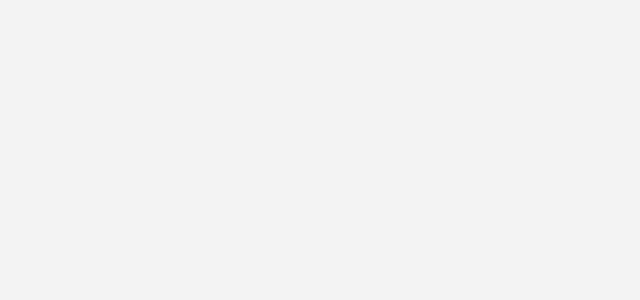
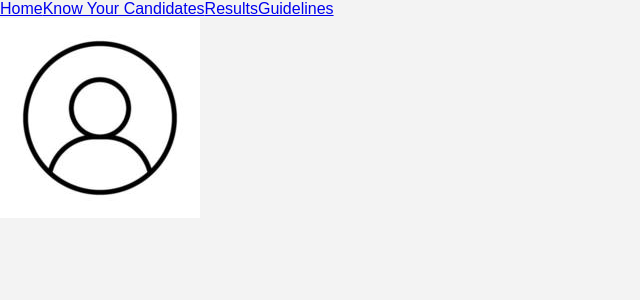
Before and after one commit to ASU-N/uff, a React (Create React App) app in the folder frontend/: page /home in a window 1280 px wide. Shown: the top 300 px of the page, without its empty margins (0-640 px from the left). Built offline with nearby package versions, Linux system fonts and the light colour scheme.

Commit message:
EndPoint for Login Created & Routes work Properly

```diff
--- a/frontend/package.json
+++ b/frontend/package.json
@@ -3,6 +3,7 @@
   "version": "0.1.0",
   "private": true,
   "dependencies": {
+    "axios": "^1.7.9",
     "cra-template": "1.2.0",
     "react": "^19.0.0",
     "react-dom": "^19.0.0",
--- a/frontend/src/layout/HomeLayout.js
+++ b/frontend/src/layout/HomeLayout.js
@@ -1,5 +1,6 @@
-import {NavLink} from 'react-router-dom';
+import {NavLink,Outlet} from 'react-router-dom';
 import {useState} from 'react';
+import profile from '../assets/home_profile.jpg';
 
 export default function HomeLayout(){
 
@@ -8,17 +9,26 @@ export default function HomeLayout(){
 
     return(
         <div className='root-layout'>
-            <header></header>
+            <header>
+                <nav>
+                    <NavLink to="/home">Home</NavLink>
+                    <NavLink to="/home/kyc">Know Your Candidates</NavLink>
+                    <NavLink to="/home/result">Results</NavLink>
+                    <NavLink to="/home/guideline">Guidelines</NavLink>
+                </nav>
+            </header>
             <main>
                 <nav>
-                    <img></img>
+                    <img src={profile} alt='Voters Profile'/>
+
+
 
 
                 </nav>
                 <section>
+                <Outlet/>
+                </section>
 
-
-                </section>
             </main>
         </div>
     )
--- a/frontend/src/pages/login.js
+++ b/frontend/src/pages/login.js
@@ -2,24 +2,23 @@ import {Link} from 'react-router-dom';
 import './login.css';
 import votingImage from '../assets/login.png';
 import {useState,useEffect} from 'react';
+import axios from 'axios';
+
 
 export default function RootLayout(){
 
     const [votingId,setVotingId]=useState('');
 
-//    useEffect(({target})=>{
-//         setVotingId(target.value);
-//    },[votingInput]);
 
    const handleSubmission=(event)=>{
 
     event.preventDefault();
 
-    console.log(votingId);
+    axios.post('https://hello.com',{votingId})
+    .then(response=>console.log(response))
+    .catch(error=>console.log(error))
 
    }
-
-
 
 
     return (
@@ -30,7 +29,7 @@ export default function RootLayout(){
                 </div>
                 <form className="form-section" >
                     <h2>Enter Your Voting ID</h2>
-                    <input type="text" placeholder="Enter your ID here" value={votingId} onChange={({target})=>{setVotingId(target.value)}} />
+                    <input type="text" placeholder="Enter your Voting Id here" value={votingId} onChange={({target})=>{setVotingId(target.value)}} />
                     <div className="button-container">
                         <button onClick={handleSubmission}>Continue</button>
                     </div>
```
Also changed, not shown: 1 other file (tests, documents, lock files or other folders).
